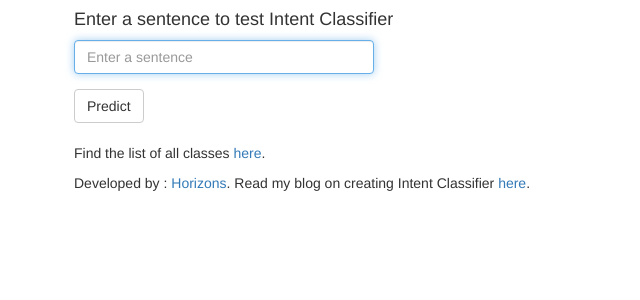
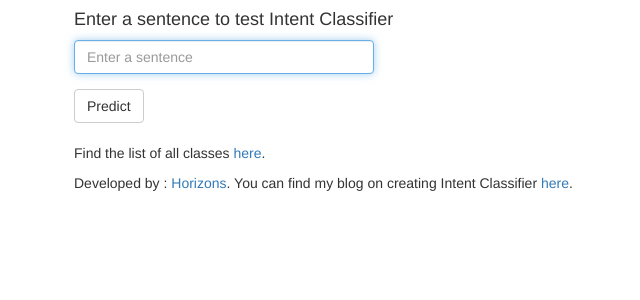
Before and after one commit to hetpandya/heroku-intent-classifier-deployment, a Flask app: page / in a window 1280 px wide. Shown: the top 300 px of the page, without its empty margins (81-721 px from the left). Run offline with Flask 2, Linux system fonts and the light colour scheme; parts of the project's set-up code (start-up, migrations or seed data) failed here and were passed over; some libraries are stand-ins or nearby versions.

Commit message:
Update index.html

```diff
--- a/templates/index.html
+++ b/templates/index.html
@@ -34,7 +34,7 @@
 
 
     <div class="row-sm-5 row-sm-offset-1">
-      <p>Developed by : <a href='https://github.com/horizons-ml' target="_blank">Horizons</a>. Read my blog on creating Intent Classifier <a href='https://medium.com/analytics-vidhya/creating-your-own-intent-classifier-b86e000a4926' target="_blank">here</a>.</p>
+      <p>Developed by : <a href='https://github.com/horizons-ml' target="_blank">Horizons</a>. You can find my blog on creating Intent Classifier <a href='https://medium.com/analytics-vidhya/creating-your-own-intent-classifier-b86e000a4926' target="_blank">here</a>.</p>
     </div>
 
     </div>
```
